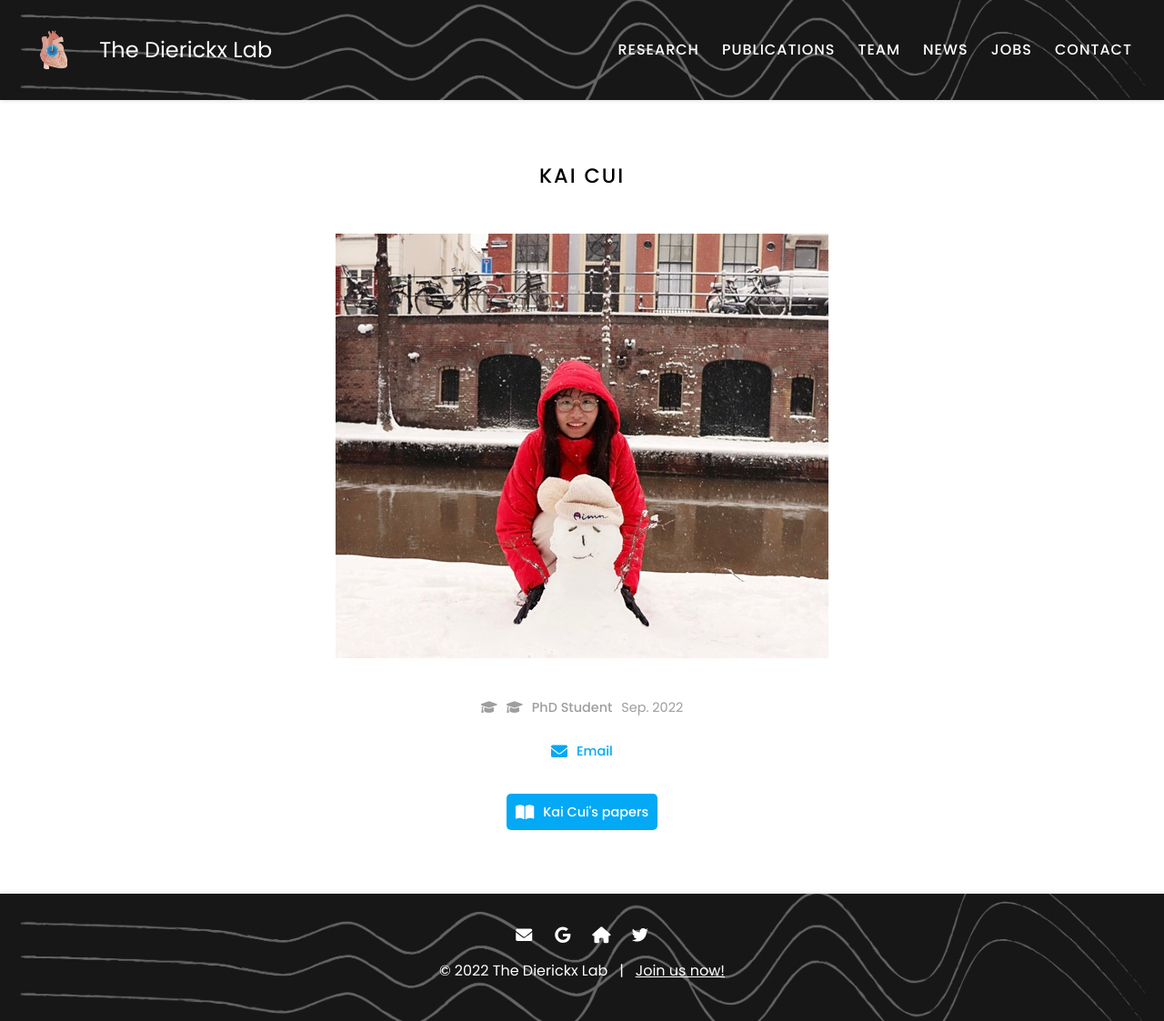
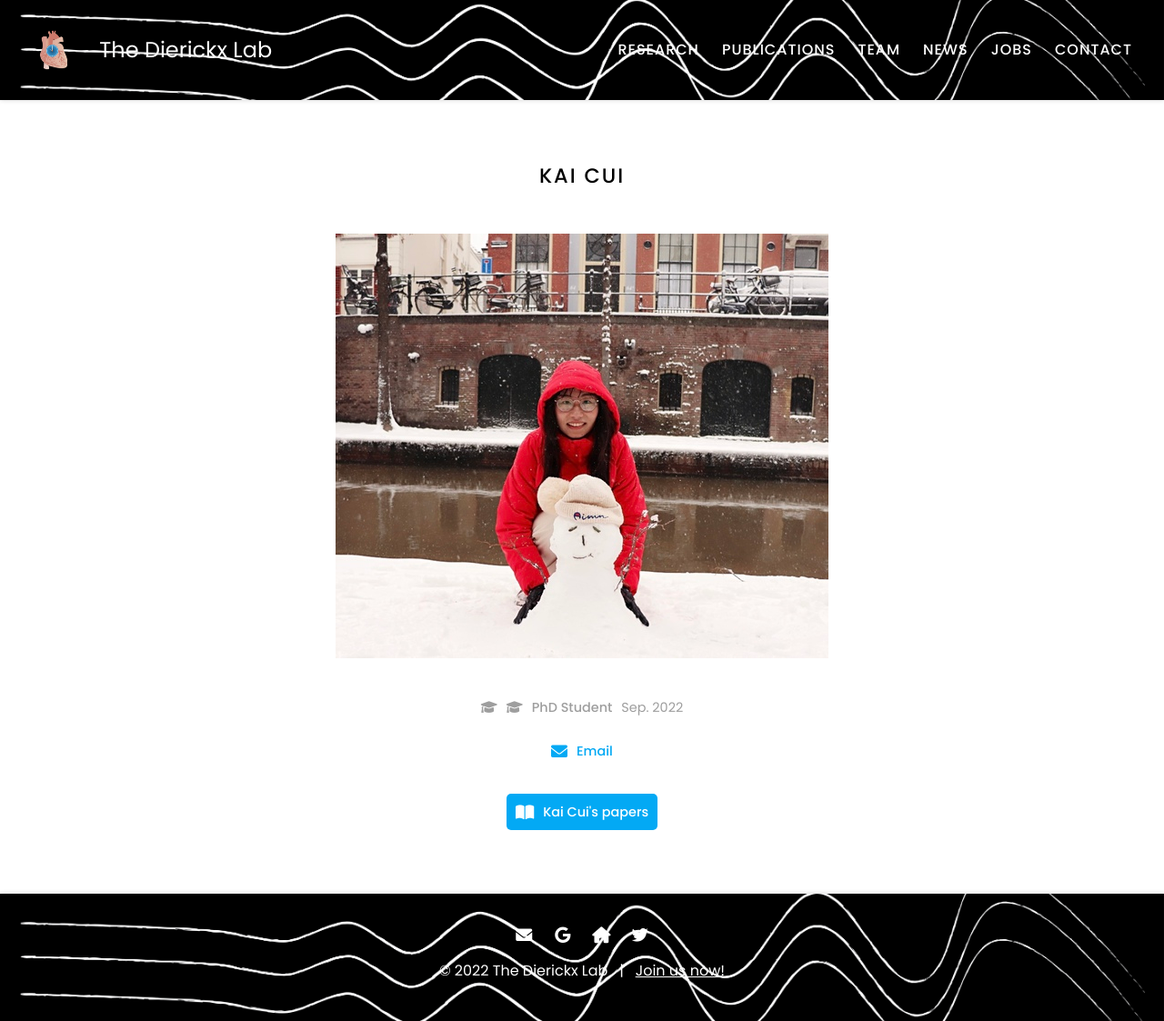
Before and after one commit to theDierickxLab/theDierickxLab, a Jekyll site: the page built from _members/kai-cui.md, in a window 1280 px wide. Shown: the whole page at 91% size. Built offline with Jekyll 4.4.1, drawn with Linux system fonts in a browser that asks for light colours.

Commit message:
Update background.scss

```diff
--- a/css/background.scss
+++ b/css/background.scss
@@ -20,7 +20,7 @@
     background-size: cover;
     background-repeat: no-repeat;
     background-position: 50% 50%;
-    opacity: 0.3;
+    opacity: 1;
     // filter: blur(5px);
     z-index: -1;
   }
```
